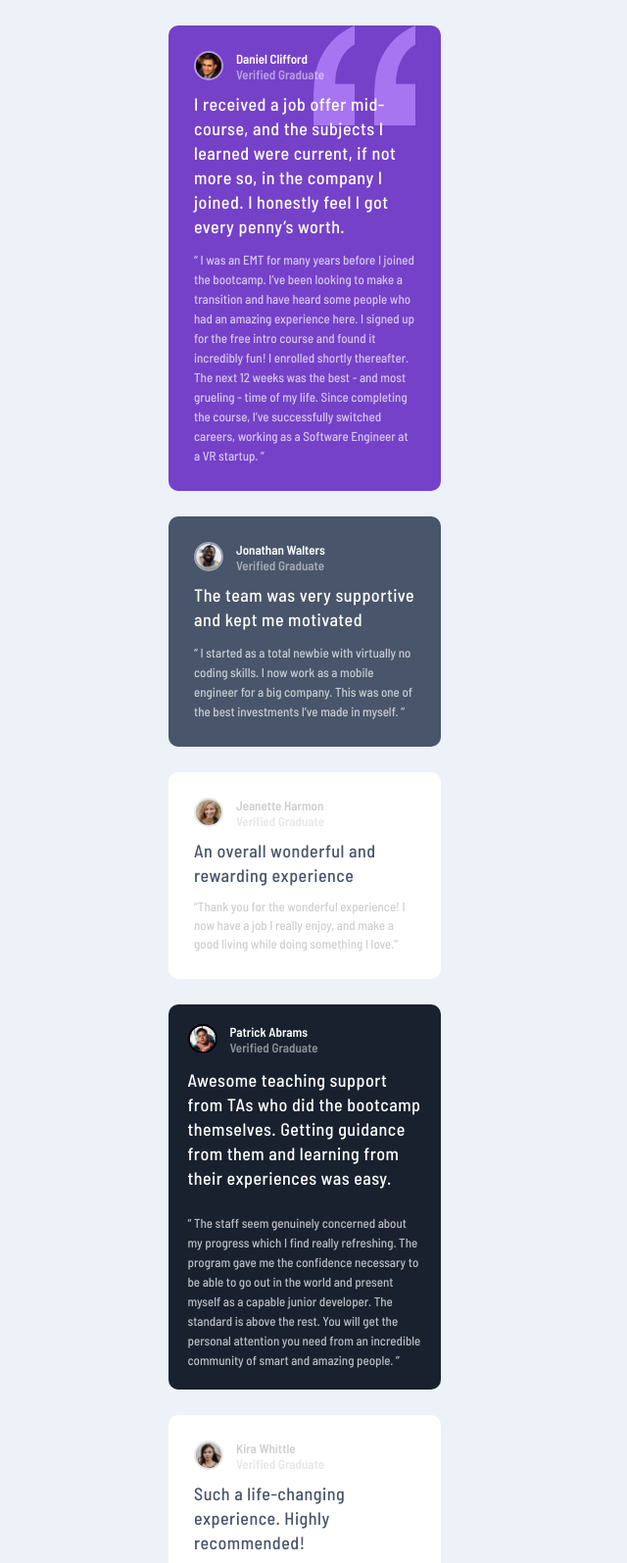
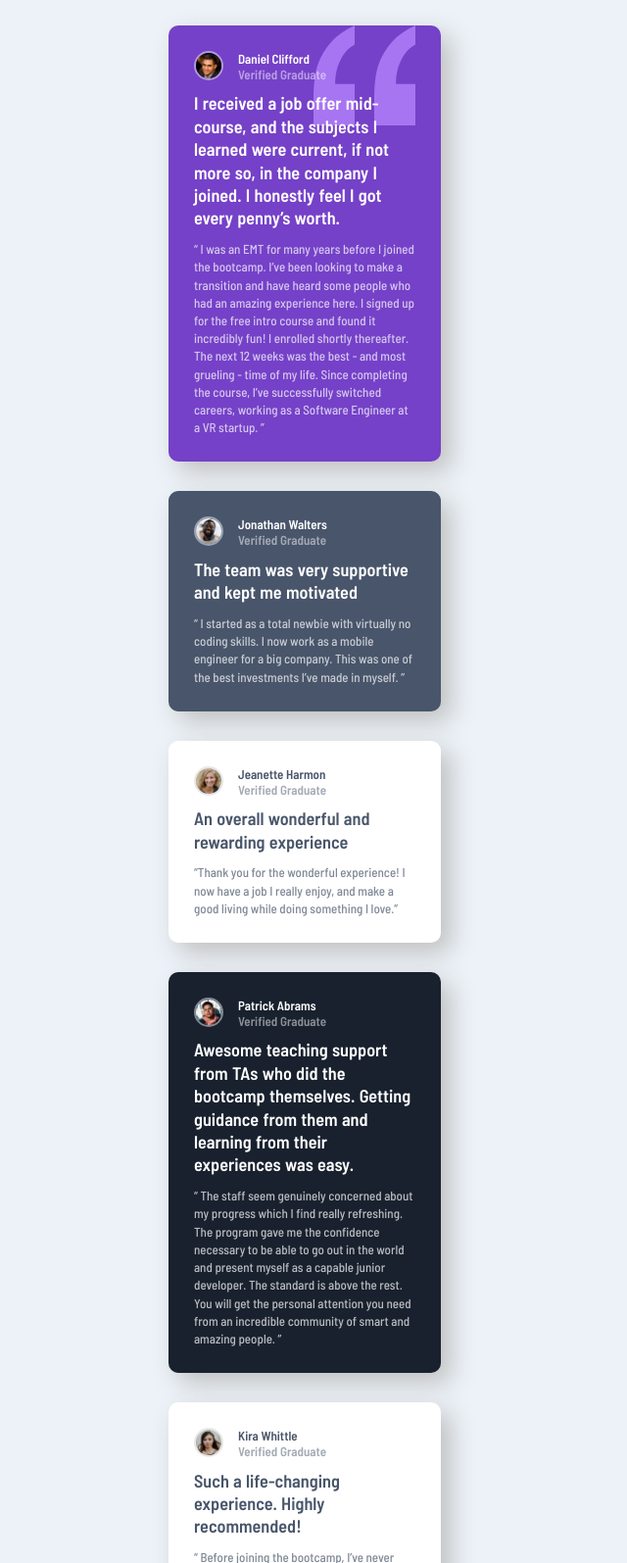
Before and after one commit to shiv-chan/testimonials-grid-section, a plain HTML site: page index.html in a window 1280 px wide. Shown: the top 1595 px of the page at 98% size, without its empty margins (329-969 px from the left). Drawn offline with Linux system fonts and the light colour scheme.

Commit message:
Refactor

```diff
--- a/index.html
+++ b/index.html
@@ -15,34 +15,25 @@
 		<link rel="stylesheet" href="/scss/style.css" />
 
 		<title>Frontend Mentor | Testimonial Grid Section</title>
-
-		<!-- Feel free to remove these styles or customise in your own stylesheet 👍 -->
-		<style>
-			.attribution {
-				font-size: 11px;
-				text-align: center;
-			}
-			.attribution a {
-				color: hsl(228, 45%, 44%);
-			}
-		</style>
 	</head>
 	<body>
 		<div class="container">
-			<div class="card" id="daniel">
-				<div class="name">
-					<img src="/images/image-daniel.jpg" alt="daniel" />
-					<h1>
-						Daniel Clifford
-						<span>Verified Graduate</span>
-					</h1>
-				</div>
-				<p class="highlight-text">
+			<article class="testimonial violet first quotation">
+				<section class="student">
+					<img
+						src="/images/image-daniel.jpg"
+						alt="daniel"
+						class="profile-img"
+					/>
+					<h2 class="name">Daniel Clifford</h2>
+					<h3 class="verified">Verified Graduate</h3>
+				</section>
+				<h1 class="highlight">
 					I received a job offer mid-course, and the subjects I learned were
 					current, if not more so, in the company I joined. I honestly feel I
 					got every penny’s worth.
-				</p>
-				<p class="main-text">
+				</h1>
+				<blockquote class="comment">
 					“ I was an EMT for many years before I joined the bootcamp. I’ve been
 					looking to make a transition and have heard some people who had an
 					amazing experience here. I signed up for the free intro course and
@@ -50,75 +41,82 @@
 					weeks was the best - and most grueling - time of my life. Since
 					completing the course, I’ve successfully switched careers, working as
 					a Software Engineer at a VR startup. ”
-				</p>
-			</div>
-			<div class="card" id="jonathan">
-				<div class="name">
-					<img src="/images/image-jonathan.jpg" alt="jonathan" />
-					<h1>
-						Jonathan Walters
-						<span>Verified Graduate</span>
-					</h1>
-				</div>
-				<p class="highlight-text">
+				</blockquote>
+			</article>
+
+			<article class="testimonial grayish-blue second">
+				<section class="student">
+					<img
+						src="/images/image-jonathan.jpg"
+						alt="jonathan"
+						class="profile-img"
+					/>
+					<h2 class="name">Jonathan Walters</h2>
+					<h3 class="verified">Verified Graduate</h3>
+				</section>
+				<h1 class="highlight">
 					The team was very supportive and kept me motivated
-				</p>
-				<p class="main-text">
+				</h1>
+				<blockquote class="comment">
 					“ I started as a total newbie with virtually no coding skills. I now
 					work as a mobile engineer for a big company. This was one of the best
 					investments I’ve made in myself. ”
-				</p>
-			</div>
-			<div class="card" id="jeanette">
-				<div class="name">
-					<img src="/images/image-jeanette.jpg" alt="jeanette" />
-					<h1>
-						Jeanette Harmon
-						<span>Verified Graduate</span>
-					</h1>
-				</div>
-				<p class="highlight-text">
-					An overall wonderful and rewarding experience
-				</p>
-				<p class="main-text">
+				</blockquote>
+			</article>
+
+			<article class="testimonial white forth">
+				<section class="student">
+					<img
+						src="/images/image-jeanette.jpg"
+						alt="jeanette"
+						class="profile-img"
+					/>
+					<h2 class="name">Jeanette Harmon</h2>
+					<h3 class="verified">Verified Graduate</h3>
+				</section>
+				<h1 class="highlight">An overall wonderful and rewarding experience</h1>
+				<blockquote class="comment">
 					“Thank you for the wonderful experience! I now have a job I really
 					enjoy, and make a good living while doing something I love.”
-				</p>
-			</div>
-			<div class="card" id="patrick">
-				<div class="name">
-					<img src="/images/image-patrick.jpg" alt="patrick" />
-					<h1>
-						Patrick Abrams
-						<span>Verified Graduate</span>
-					</h1>
-				</div>
-				<p class="highlight-text">
+				</blockquote>
+			</article>
+
+			<article class="testimonial blackish-blue fifth">
+				<section class="student">
+					<img
+						src="/images/image-patrick.jpg"
+						alt="patrick"
+						class="profile-img"
+					/>
+					<h2 class="name">Patrick Abrams</h2>
+					<h3 class="verified">Verified Graduate</h3>
+				</section>
+				<h1 class="highlight">
 					Awesome teaching support from TAs who did the bootcamp themselves.
 					Getting guidance from them and learning from their experiences was
 					easy.
-				</p>
-				<p class="main-text">
+				</h1>
+				<blockquote class="comment">
 					“ The staff seem genuinely concerned about my progress which I find
 					really refreshing. The program gave me the confidence necessary to be
 					able to go out in the world and present myself as a capable junior
 					developer. The standard is above the rest. You will get the personal
 					attention you need from an incredible community of smart and amazing
 					people. ”
-				</p>
-			</div>
-			<div class="card" id="kira">
-				<div class="name">
-					<img src="/images/image-kira.jpg" alt="kira" />
-					<h1>
-						Kira Whittle
-						<span>Verified Graduate</span>
-					</h1>
-				</div>
-				<p class="highlight-text">
+				</blockquote>
+			</article>
+
+			<article class="testimonial white third">
+				<section class="student">
+					<img src="/images/image-kira.jpg" alt="kira" class="profile-img" />
+					<h2 class="name">Kira Whittle</h2>
+					<h3 class="verified">Verified Graduate</h3>
+				</section>
+				<h1 class="highlight">
 					Such a life-changing experience. Highly recommended!
-				</p>
-				<p class="main-text">
+				</h1>
+				<!-- content / <blockquote> -->
+				<blockquote class="comment">
 					“ Before joining the bootcamp, I’ve never written a line of code. I
 					needed some structure from professionals who can help me learn
 					programming step by step. I was encouraged to enroll by a former
@@ -130,14 +128,36 @@
 					often referred to it during interviews as an example of my developent
 					experience. It certainly helped me land a job as a full-stack
 					developer after receiving multiple offers. 100% recommend! ”
-				</p>
-			</div>
+				</blockquote>
+			</article>
+
+			<!-- (仮)
+			<article id="daniel" class="testimonial">
+				<aside class="author">
+					<img
+						src="/images/image-daniel.jpg"
+						alt="Daniel Clifford"
+						class="avatar"
+					/>
+					<h1 class="name">Daniel Clifford</h1>
+					<h2 class="title">Verified Graduate</h2>
+				</aside>
+				<h1 class="highlight">
+					I received a job offer mid-course, and the subjects I learned were
+					current, if not more so, in the company I joined. I honestly feel I
+					got every penny’s worth.
+				</h1>
+				<blockquote class="comment">
+					“ I was an EMT for many years before I joined the bootcamp. I’ve been
+					looking to make a transition and have heard some people who had an
+					amazing experience here. I signed up for the free intro course and
+					found it incredibly fun! I enrolled shortly thereafter. The next 12
+					weeks was the best - and most grueling - time of my life. Since
+					completing the course, I’ve successfully switched careers, working as
+					a Software Engineer at a VR startup. ”
+				</blockquote>
+			</article>
+			-->
 		</div>
-		<!-- <div class="attribution">
-			Challenge by
-			<a href="https://www.frontendmentor.io?ref=challenge" target="_blank"
-				>Frontend Mentor</a
-			>. Coded by <a href="#">Kaho Shibuya</a>.
-		</div> -->
 	</body>
 </html>
--- a/scss/_base.scss
+++ b/scss/_base.scss
@@ -1,6 +1,6 @@
 // color scheme
 $violet: hsl(263, 55%, 52%);
-$dark-grayis-blue: hsl(217, 19%, 35%);
+$dark-grayish-blue: hsl(217, 19%, 35%);
 $dark-blackish-blue: hsl(219, 29%, 14%);
 $white: hsl(0, 0%, 100%);
 $light-gray: hsl(0, 0%, 81%);
@@ -12,20 +12,41 @@ $light-grayish-blue: hsl(210, 46%, 95%);
 	font-size: $size;
 }
 
-// grid layout for desktop
-@mixin grid {
-	display: grid;
-	grid-template: 280px 265px / repeat(4, 1fr);
-	grid-gap: 30px 28px;
-	grid-auto-flow: dense;
-}
-
 // flex-box for cards
 @mixin flex($direction: column) {
 	display: flex;
 	flex-direction: $direction;
 	justify-content: center;
 	align-items: flex-start;
+}
+
+// profile image's border setting
+@mixin profileImage($color) {
+	.student {
+		.profile-img {
+			border-color: rgba($color, 0.5);
+		}
+	}
+}
+
+//opacity of color controll
+@mixin colorOpacity($color) {
+	.student {
+		.name {
+			color: $color;
+		}
+		.verified {
+			color: rgba($color, 0.5);
+		}
+	}
+
+	.highlight {
+		color: $color;
+	}
+
+	.comment {
+		color: rgba($color, 0.7);
+	}
 }
 
 // initial setting
--- a/scss/_component.scss
+++ b/scss/_component.scss
@@ -1,103 +1,60 @@
-.card {
-	width: 100%;
+.testimonial {
+	height: 100%;
+	border-radius: 10px;
 	padding: 2rem;
-	position: relative;
-	border-radius: 10px;
-	margin-bottom: 2rem;
+	box-shadow: 10px 10px 26px 0px rgba(191, 191, 191, 1);
 
-	.name {
-		@include flex(row);
-		justify-content: flex-start;
-
-		img {
+	.student {
+		.profile-img {
+			float: left;
 			width: 30px;
 			height: 30px;
 			border-radius: 100%;
 			border-width: 2px;
 			border-style: solid;
-			margin-right: 1rem;
-		}
-
-		h1 {
-			color: $white;
-			span {
-				color: rgba($white, 0.5);
-				display: block;
-			}
+			margin-right: 15px;
 		}
 	}
 
-	.highlight-text {
-		color: $white;
-		font-size: 18px;
+	.highlight {
+		clear: left;
+		font-size: 1.4rem;
 		margin: 0.8rem auto;
-		line-height: 25px;
-		letter-spacing: 0.5px;
+		line-height: 1.8rem;
+		word-spacing: 0.05rem;
 	}
 
-	.main-text {
-		color: rgba($white, 0.7);
-		line-height: 20px;
-	}
+	.comment {
+		line-height: 1.4rem;
 	}
 
-#daniel {
-	background-color: $violet;
+	&.quotation {
 		background-image: url(/images/bg-pattern-quotation.svg);
 		background-repeat: no-repeat;
 		background-position: 85% 0;
+	}
 
-	.name {
-		img {
-			border-color: rgba($light-grayish-blue, 0.5);
+	&.violet {
+		background-color: $violet;
+		@include colorOpacity($white);
+		@include profileImage($light-grayish-blue);
+	}
+
+	&.grayish-blue {
+		background-color: $dark-grayish-blue;
+		@include colorOpacity($white);
+		@include profileImage($light-grayish-blue);
+	}
+
+	&.white {
+		background-color: $white;
+		@include colorOpacity($dark-grayish-blue);
+		@include profileImage($light-gray);
+	}
+
+	&.blackish-blue {
+		background-color: $dark-blackish-blue;
+		@include colorOpacity($white);
+		@include profileImage($light-grayish-blue);
 	}
 }
-}
-
-#jonathan {
-	background-color: $dark-grayis-blue;
-
-	.name {
-		img {
-			border-color: rgba($light-grayish-blue, 0.5);
-		}
-	}
-}
-
-#jeanette,
-#kira {
-	background-color: $white;
-
-	.name {
-		img {
-			border-color: rgba($light-gray, 0.5);
-		}
-
-		h1 {
-			color: $light-gray;
-			span {
-				color: rgba($light-gray, 0.5);
-			}
-		}
-	}
-
-	.highlight-text {
-		color: $dark-grayis-blue;
-		width: 85%;
-		margin: 0.8rem auto 0.8rem 0;
-	}
-
-	.main-text {
-		color: $light-gray;
-		line-height: 19px;
-	}
-}
-
-#patrick {
-	background-color: $dark-blackish-blue;
-	padding: 1.5rem;
-
-	.highlight-text {
-		margin: 1rem auto 1.8rem 0;
-	}
-}
--- a/scss/_layout.scss
+++ b/scss/_layout.scss
@@ -2,7 +2,10 @@
 	width: 330px;
 	margin: 0;
 	padding: 2rem;
-	@include flex;
+	display: flex;
+	gap: 30px 28px;
+	flex-direction: column;
+	justify-content: center;
 }
 
 @mixin media-desktop {
@@ -15,31 +18,33 @@
 	.container {
 		width: 1100px;
 		height: 572px;
-		@include grid;
+
+		//grid
+		display: grid;
+		grid-template-columns: repeat(4, 1fr);
+		grid-template-rows: repeat(auto-fill, 1fr);
+		grid-template-areas:
+			'first first second third'
+			'forth fifth fifth third';
 	}
 
-	.card {
-		height: 100%;
+	.first {
+		grid-area: first;
 	}
 
-	#daniel {
-		grid-column: 1 / 3;
+	.second {
+		grid-area: second;
 	}
 
-	#jonathan {
-		grid-column: 3 / 4;
+	.third {
+		grid-area: third;
 	}
 
-	#jeanette {
-		grid-column: 1 / 2;
+	.forth {
+		grid-area: forth;
 	}
 
-	#patrick {
-		grid-column: 2 / 4;
-	}
-
-	#kira {
-		grid-column: 4 / 5;
-		grid-row: 1 / -1;
+	.fifth {
+		grid-area: fifth;
 	}
 }
```
Also changed, not shown: scss/style.css. Lines whose indentation alone changed are shown as unchanged.
